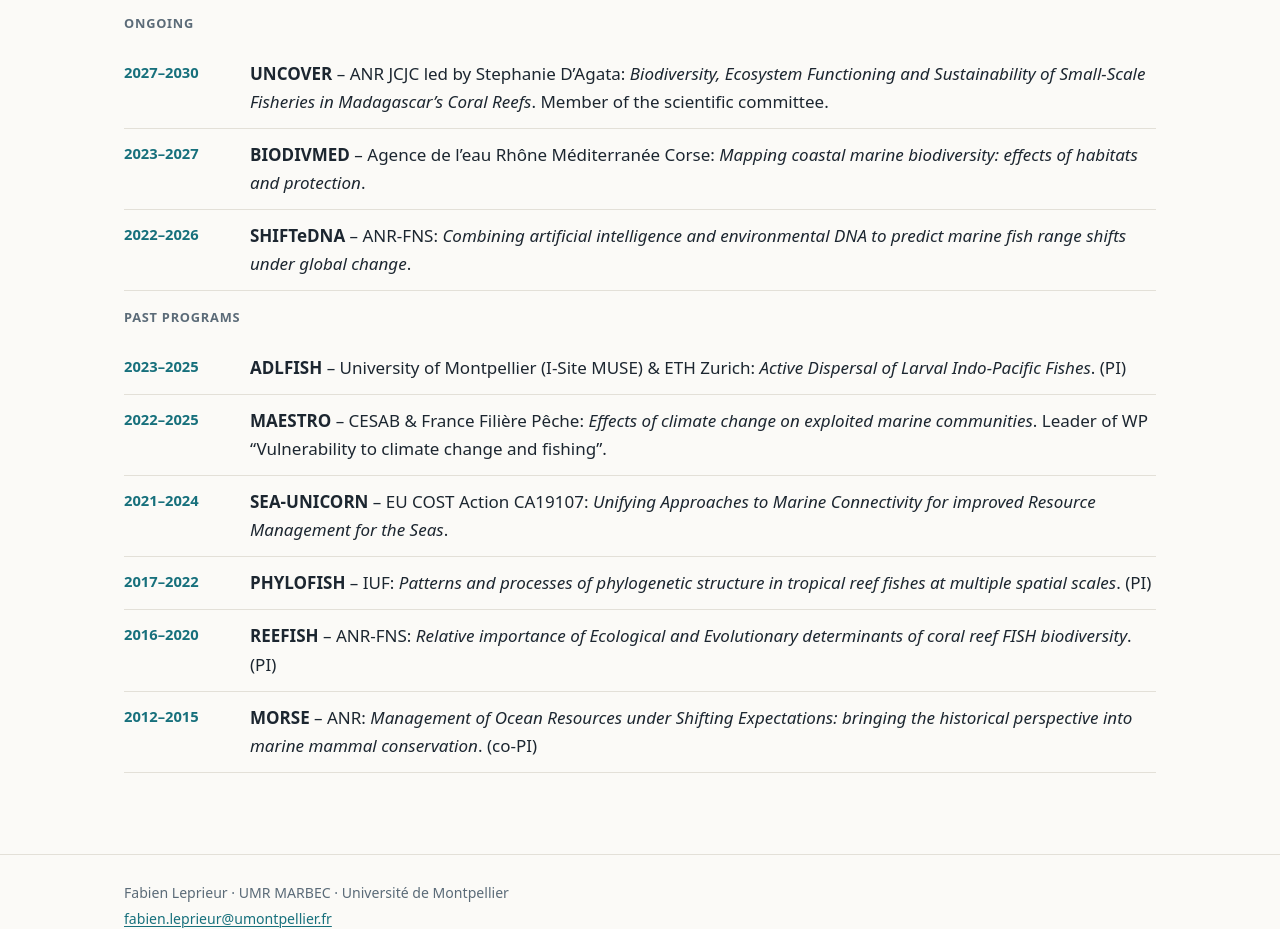
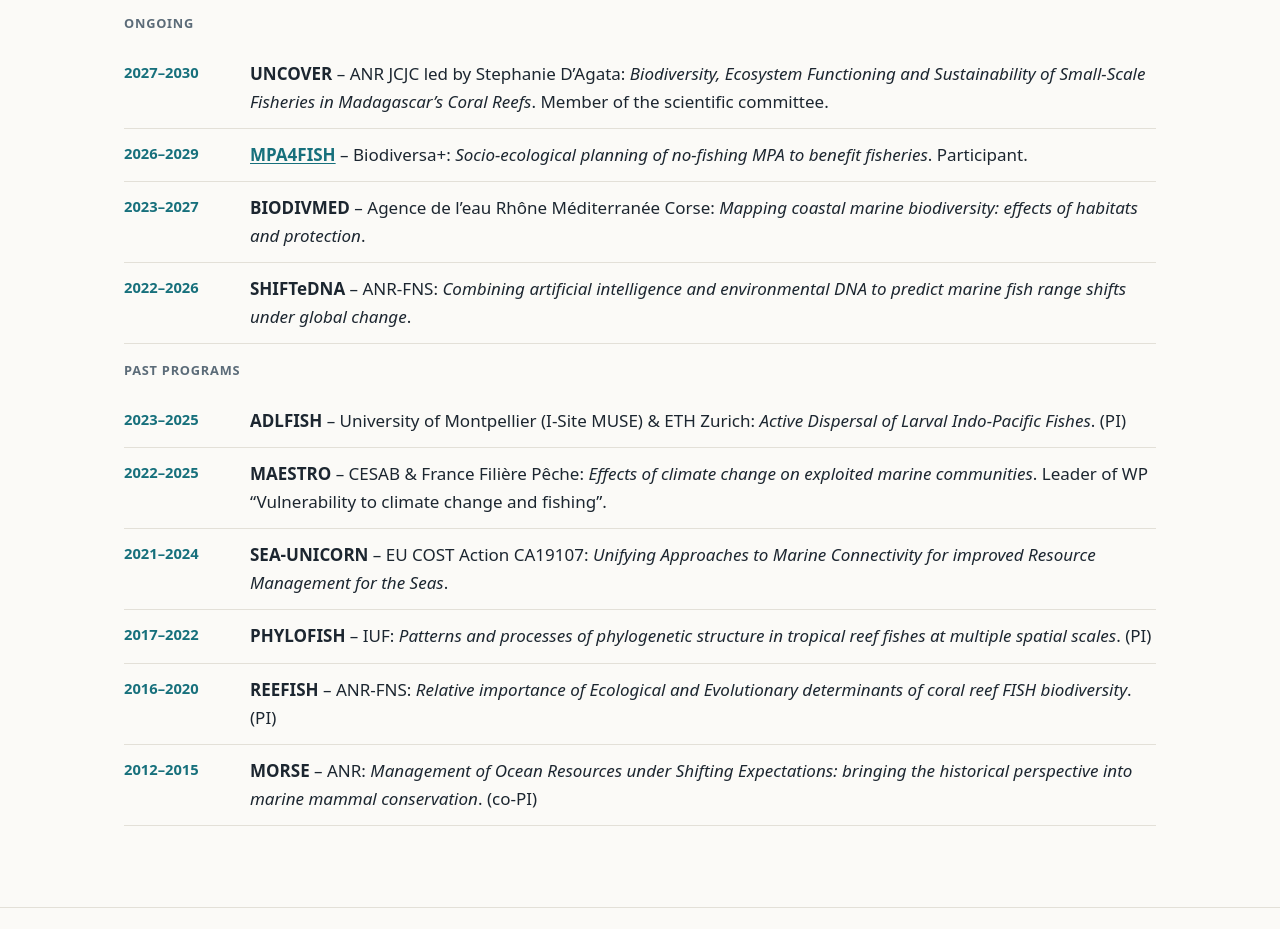
Before and after one commit to fableprieur/fableprieur.github.io, a plain HTML site: page research.html in a window 1280 px wide. Shown: the part 5728-6657 px from the top of the page. Drawn offline with Linux system fonts and the light colour scheme.

Commit message:
Research: add MPA4FISH project
Co-Authored-By: Claude Opus 5.5 <noreply@anthropic.com>
Claude-Session: https://claude.ai/code/session_01KeGJPfi4L6z3jw1TV6tP5p

```diff
--- a/research.html
+++ b/research.html
@@ -120,6 +120,7 @@
   <h3>Ongoing</h3>
   <ul class="timeline">
     <li><span class="when">2027–2030</span><div><strong>UNCOVER</strong> – ANR JCJC led by Stephanie D’Agata: <em>Biodiversity, Ecosystem Functioning and Sustainability of Small-Scale Fisheries in Madagascar’s Coral Reefs</em>. Member of the scientific committee.</div></li>
+    <li><span class="when">2026–2029</span><div><strong><a href="https://umr-marbec.fr/les-projets/mpa4fish/">MPA4FISH</a></strong> – Biodiversa+: <em>Socio-ecological planning of no-fishing MPA to benefit fisheries</em>. Participant.</div></li>
     <li><span class="when">2023–2027</span><div><strong>BIODIVMED</strong> – Agence de l’eau Rhône Méditerranée Corse: <em>Mapping coastal marine biodiversity: effects of habitats and protection</em>.</div></li>
     <li><span class="when">2022–2026</span><div><strong>SHIFTeDNA</strong> – ANR-FNS: <em>Combining artificial intelligence and environmental DNA to predict marine fish range shifts under global change</em>.</div></li>
   </ul>
```
